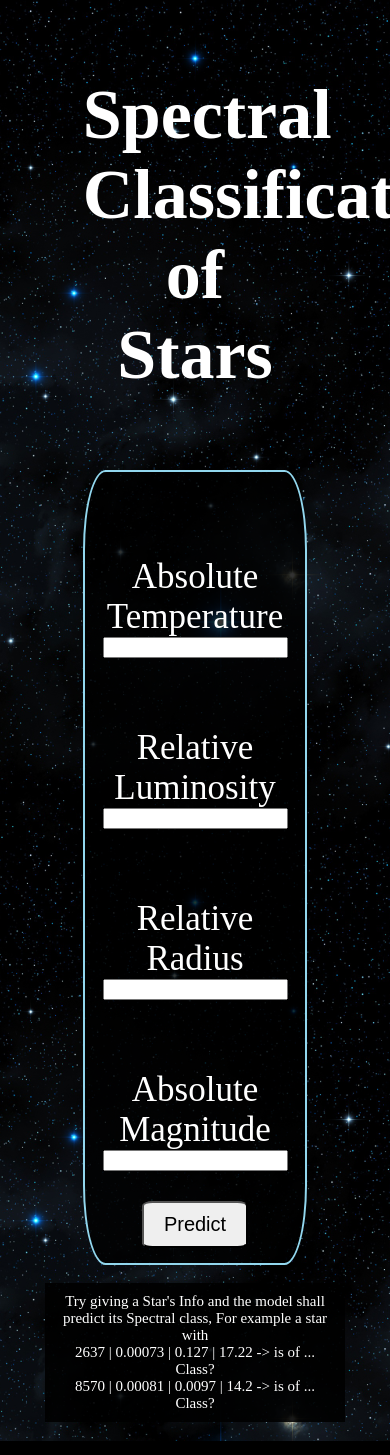
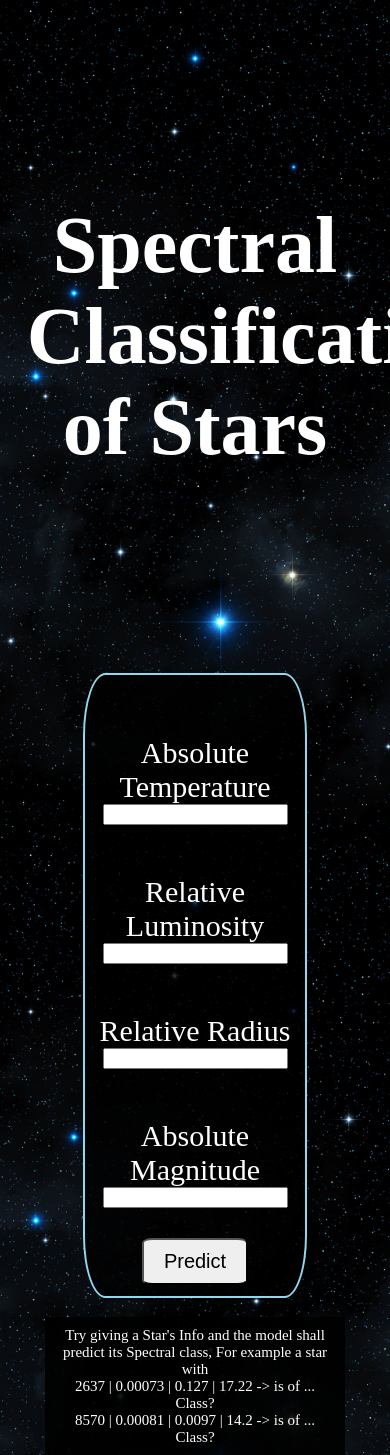
Before and after one commit to Iyola-Dsilva/Spectral-Classification-of-Stars, a Flask app: page / in a window 390 px wide; the page is wider, and only the part inside the window is pictured. Shown: the top 1455 px of that part. Run offline with Flask 3, Linux system fonts and the light colour scheme; parts of the project's set-up code (start-up, migrations or seed data) failed here and were passed over.

Commit message:
Update home.html

```diff
--- a/templates/home.html
+++ b/templates/home.html
@@ -3,7 +3,6 @@
         <style>
             body{
                 text-align: center;
-                display: block;
                 background-image:url('static/bg1.jpg');
                 background-repeat:no-repeat ;
                 background-attachment: fixed;
@@ -12,8 +11,8 @@
             }
 
             h1{
-                margin:5%;
-                font-size: 70px;
+                margin:200px 5%;
+                font-size: 80px;
             }
 
             form{
@@ -26,39 +25,7 @@
             }
 
             .in{
-                margin-top:20px;
-            }
-            p{
-                background-color: rgba(0, 0,0, 0.9);
-                margin:5% 10%;
-                font-size:30px;
-                padding: 10px;
-                text-align: center;
-            }
-            @media only screen and (max-width: 700px) {
-                body{
-                text-align: center;
-                background-image:url('static/bg1.jpg');
-                background-repeat:no-repeat ;
-                background-attachment: fixed;
-                background-size:cover;
-                color:white;
-            }
-        h1{
-                margin:20%;
-                font-size: 70px;
-            }
-                form{
-                margin:2% 20%;
-                font-size:35px;
-                border: 2px solid rgb(146, 215, 238);
-                border-radius: 10%;
-                padding:4%;
-                background-color: rgba(0, 0,0, 0.8);
-            }
-
-                .in{
-                margin-top:70px;
+                margin-top:50px;
             }
             p{
                 background-color: rgba(0, 0,0, 0.9);
@@ -67,7 +34,7 @@
                 padding: 10px;
                 text-align: center;
             }
-}
+
         </style>
     </head>
     <body>
```
